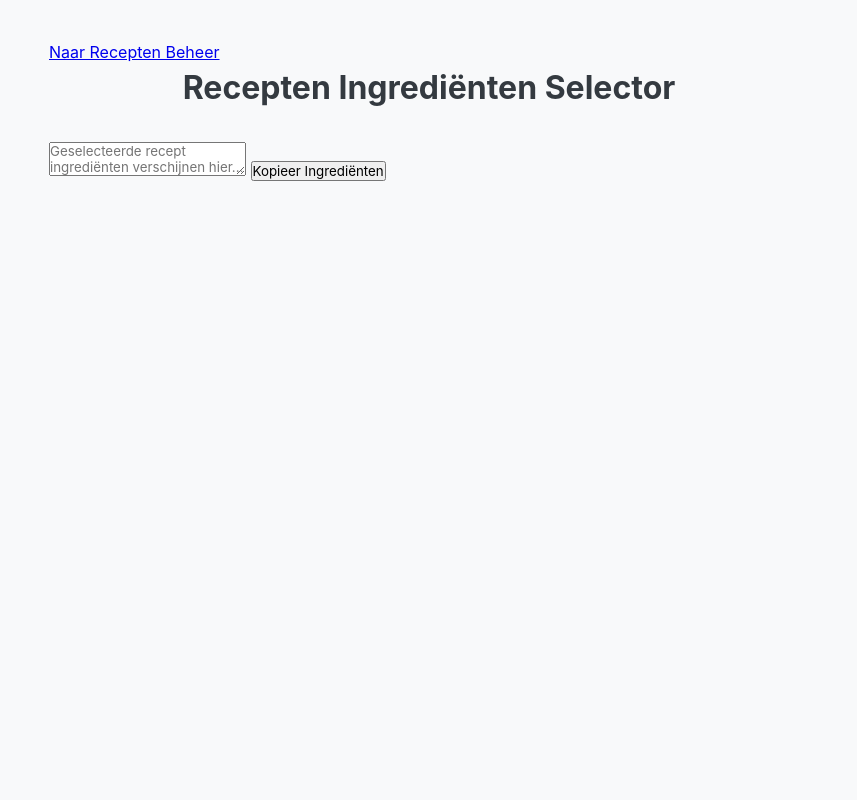
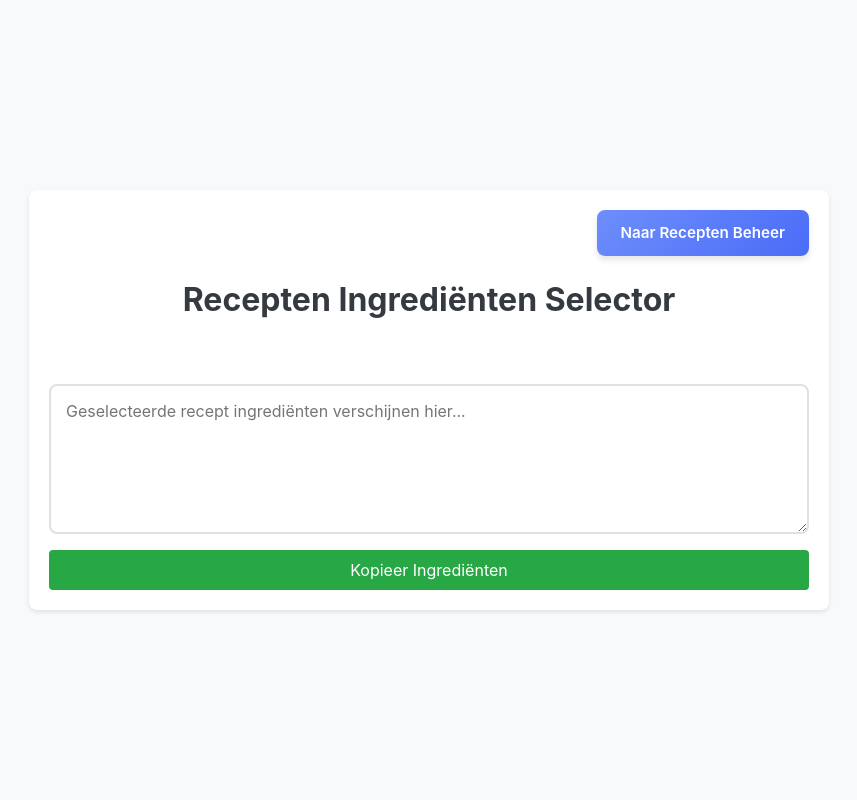
Before and after one commit to Kalend0/recipes, a Flask app: template templates/index.html in a window 1280 px wide. Shown: the whole page, without its empty margins (211-1068 px from the left). Run offline with Flask 3, Linux system fonts and the light colour scheme; the template is opened without the code that fills it, so the values that code supplies are empty; parts of the project's set-up code (start-up, migrations or seed data) failed here and were passed over.

Commit message:
updated styles

```diff
--- a/static/css/styles.css
+++ b/static/css/styles.css
@@ -11,12 +11,20 @@ body {
     color: #212529;
     line-height: 1.5;
     padding: 20px;
+    min-height: 100vh;
+    display: flex;
+    justify-content: center;
+    align-items: center;
 }
 
 .container {
     max-width: 800px;
     margin: 0 auto;
     padding: 20px;
+    width: 100%;
+    background-color: white;
+    border-radius: 8px;
+    box-shadow: 0 2px 4px rgba(0,0,0,0.1);
 }
 
 h1 {
@@ -162,3 +170,115 @@ input[type="text"]:focus {
         padding: 15px;
     }
 }
+
+/* Link styles */
+.main-link-container {
+    text-align: right;
+    margin-bottom: 20px;
+}
+
+.main-link {
+    display: inline-block;
+    padding: 12px 24px;
+    background: linear-gradient(135deg, #6e8efb, #4a6cf7);
+    border: none;
+    border-radius: 8px;
+    color: white;
+    text-decoration: none;
+    font-weight: 600;
+    font-size: 0.95rem;
+    transition: all 0.3s ease;
+    box-shadow: 0 4px 6px rgba(0, 0, 0, 0.1);
+}
+
+.main-link:hover {
+    background: linear-gradient(135deg, #4a6cf7, #6e8efb);
+    transform: translateY(-2px);
+    box-shadow: 0 6px 8px rgba(0, 0, 0, 0.15);
+}
+
+/* Recipe buttons */
+.recipe-buttons-container {
+    display: flex;
+    flex-direction: column;
+    gap: 10px;
+    margin-bottom: 30px;
+    max-height: 60vh;
+    overflow-y: auto;
+    padding-right: 10px;
+}
+
+.recipe-button {
+    width: 100%;
+    padding: 15px;
+    border: none;
+    border-radius: 8px;
+    color: white;
+    font-size: 1.1rem;
+    cursor: pointer;
+    transition: all 0.3s;
+    text-align: left;
+    box-shadow: 0 2px 4px rgba(0,0,0,0.1);
+}
+
+.recipe-button:hover {
+    transform: translateY(-2px);
+    box-shadow: 0 4px 8px rgba(0,0,0,0.2);
+}
+
+.recipe-button.selected {
+    transform: scale(1.02);
+    box-shadow: 0 0 0 3px #007bff;
+}
+
+/* Ingredients section */
+.ingredients-container {
+    margin-top: 30px;
+}
+
+#ingredients-text {
+    width: 100%;
+    min-height: 150px;
+    padding: 15px;
+    border: 2px solid #dee2e6;
+    border-radius: 8px;
+    margin-bottom: 10px;
+    font-size: 1rem;
+    resize: vertical;
+}
+
+.copy-button {
+    display: block;
+    width: 100%;
+    padding: 10px;
+    background-color: #28a745;
+    color: white;
+    border: none;
+    border-radius: 4px;
+    cursor: pointer;
+    font-size: 1rem;
+    transition: background-color 0.2s;
+}
+
+.copy-button:hover {
+    background-color: #218838;
+}
+
+/* Scrollbar styling */
+.recipe-buttons-container::-webkit-scrollbar {
+    width: 8px;
+}
+
+.recipe-buttons-container::-webkit-scrollbar-track {
+    background: #f1f1f1;
+    border-radius: 4px;
+}
+
+.recipe-buttons-container::-webkit-scrollbar-thumb {
+    background: #888;
+    border-radius: 4px;
+}
+
+.recipe-buttons-container::-webkit-scrollbar-thumb:hover {
+    background: #555;
+}
```
